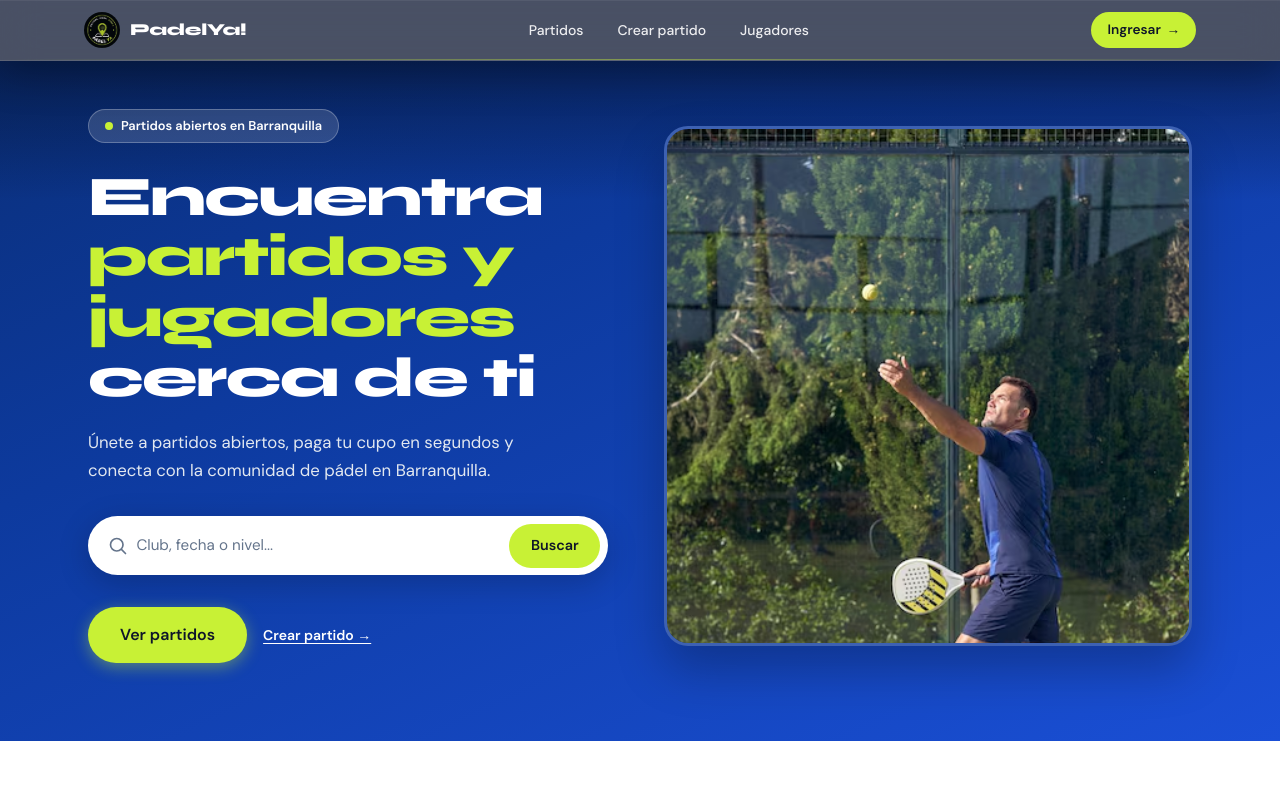
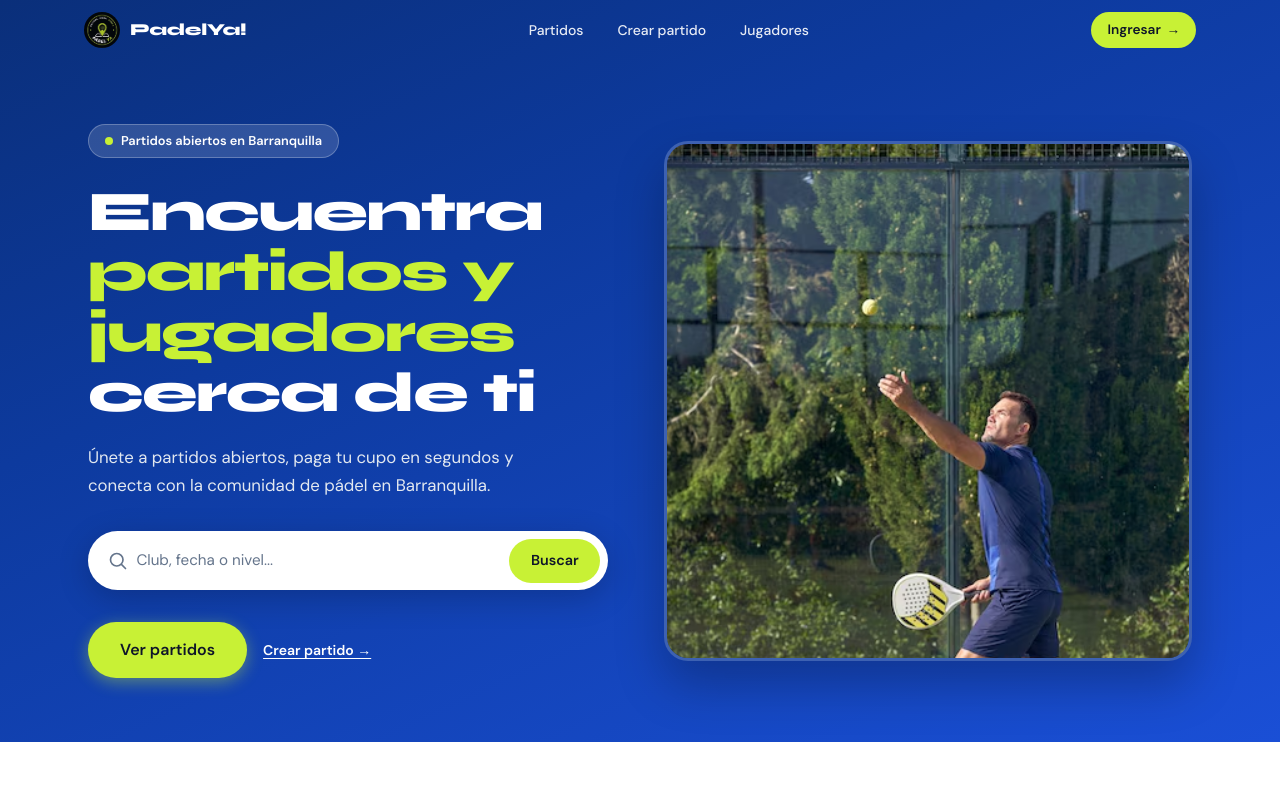
Before and after one commit to fckyeslol/PadelYa-, a Next.js app: page / in a window 1280 px wide. Shown: the top 800 px of the page. Built offline with nearby package versions, Linux system fonts and the light colour scheme; no server answers; the database is empty.

Commit message:
navbar commit

```diff
--- a/app/globals.css
+++ b/app/globals.css
@@ -229,52 +229,37 @@ input[type="time"].input-base {
   background: #ffffff;
 }
 
-/* Navbar sobre el hero (home) — separado del fondo azul del hero */
-.site-header--home {
-  background: rgba(6, 16, 42, 0.72) !important;
-  backdrop-filter: blur(18px);
-  -webkit-backdrop-filter: blur(18px);
-  border-bottom: 1px solid rgba(255, 255, 255, 0.1);
-  box-shadow:
-    0 1px 0 rgba(255, 255, 255, 0.06) inset,
-    0 12px 40px rgba(0, 0, 0, 0.28);
+/* Misma franja azul que el hero (estilo Playtomic) */
+:root {
+  --landing-hero-gradient: linear-gradient(
+    155deg,
+    #0a2f7a 0%,
+    #0d3a9e 35%,
+    #1a4fd6 100%
+  );
+  --site-header-height: 3.75rem;
 }
 
-.site-header--home::after {
-  content: "";
-  position: absolute;
-  left: 0;
-  right: 0;
-  bottom: 0;
-  height: 1px;
-  background: linear-gradient(
-    90deg,
-    transparent 0%,
-    rgba(200, 241, 53, 0.45) 50%,
-    transparent 100%
-  );
-  pointer-events: none;
+.site-header--home {
+  background: transparent !important;
+  border-bottom: none !important;
+  box-shadow: none !important;
+}
+
+.site-header--home.site-header--home-scrolled {
+  background: var(--landing-hero-gradient) !important;
+}
+
+.landing-page .landing-hero {
+  margin-top: calc(-1 * var(--site-header-height));
+  padding-top: var(--site-header-height);
 }
 
 .landing-hero {
   position: relative;
   overflow: hidden;
-  background: linear-gradient(155deg, #0a2f7a 0%, #0d3a9e 35%, #1a4fd6 100%) !important;
+  background: var(--landing-hero-gradient) !important;
   color: #ffffff !important;
-}
-
-.landing-hero::before {
-  content: "";
-  position: absolute;
-  inset: 0 0 auto 0;
-  height: 140px;
-  background: linear-gradient(
-    180deg,
-    rgba(4, 12, 32, 0.45) 0%,
-    transparent 100%
-  );
-  pointer-events: none;
-  z-index: 0;
 }
 
 .landing-hero h1,
--- a/components/SiteHeader.tsx
+++ b/components/SiteHeader.tsx
@@ -3,6 +3,7 @@
 import Image from "next/image";
 import Link from "next/link";
 import { usePathname } from "next/navigation";
+import { useEffect, useState } from "react";
 import { UserButton } from "@/components/UserButton";
 
 type Props = {
@@ -16,6 +17,26 @@ type Props = {
 export function SiteHeader({ profile }: Props) {
   const pathname = usePathname();
   const isHome = pathname === "/";
+  const [homeScrolled, setHomeScrolled] = useState(false);
+
+  useEffect(() => {
+    if (!isHome) {
+      setHomeScrolled(false);
+      return;
+    }
+
+    const onScroll = () => {
+      setHomeScrolled(window.scrollY > 48);
+    };
+
+    onScroll();
+    window.addEventListener("scroll", onScroll, { passive: true });
+    return () => window.removeEventListener("scroll", onScroll);
+  }, [isHome]);
+
+  const homeHeaderClass = isHome
+    ? `site-header--home${homeScrolled ? " site-header--home-scrolled" : ""}`
+    : "";
 
   return (
     <header
@@ -30,7 +51,7 @@ export function SiteHeader({ profile }: Props) {
               boxShadow: "0 1px 16px rgba(30,58,110,0.06)",
             }
       }
-      className={`sticky top-0 z-50 ${isHome ? "site-header--home" : ""}`}
+      className={`sticky top-0 z-50 ${homeHeaderClass}`}
     >
       <nav className="mx-auto flex h-[3.75rem] max-w-6xl items-center justify-between px-5">
         <Link href="/" className="flex items-center gap-2.5">
--- a/components/landing/HeroSection.tsx
+++ b/components/landing/HeroSection.tsx
@@ -6,15 +6,8 @@ const HERO_IMAGE = "/hero-player.jpg";
 
 export function HeroSection() {
   return (
-    <section
-      className="landing-hero"
-      style={{
-        background:
-          "linear-gradient(155deg, #0a2f7a 0%, #0d3a9e 35%, #1a4fd6 100%)",
-        minHeight: "min(85vh, 800px)",
-      }}
-    >
-      <div className="relative z-10 mx-auto grid max-w-6xl items-center gap-10 px-6 pb-14 pt-10 lg:grid-cols-2 lg:gap-12 lg:pb-16 lg:pt-12">
+    <section className="landing-hero" style={{ minHeight: "min(85vh, 800px)" }}>
+      <div className="relative z-10 mx-auto grid max-w-6xl items-center gap-10 px-6 py-14 lg:grid-cols-2 lg:gap-12 lg:py-16">
         <div>
           <p className="landing-hero-badge mb-6">
             <span
```
